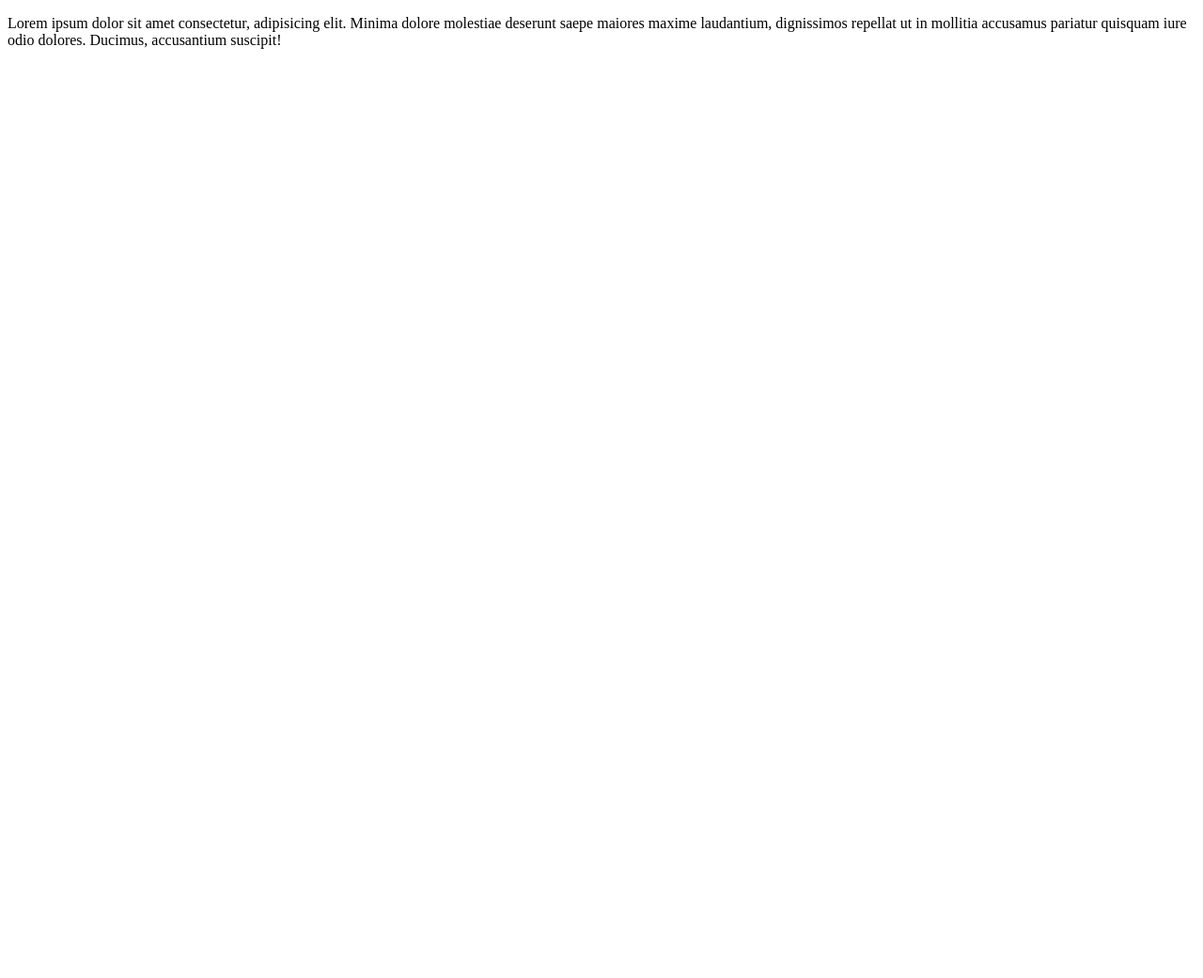
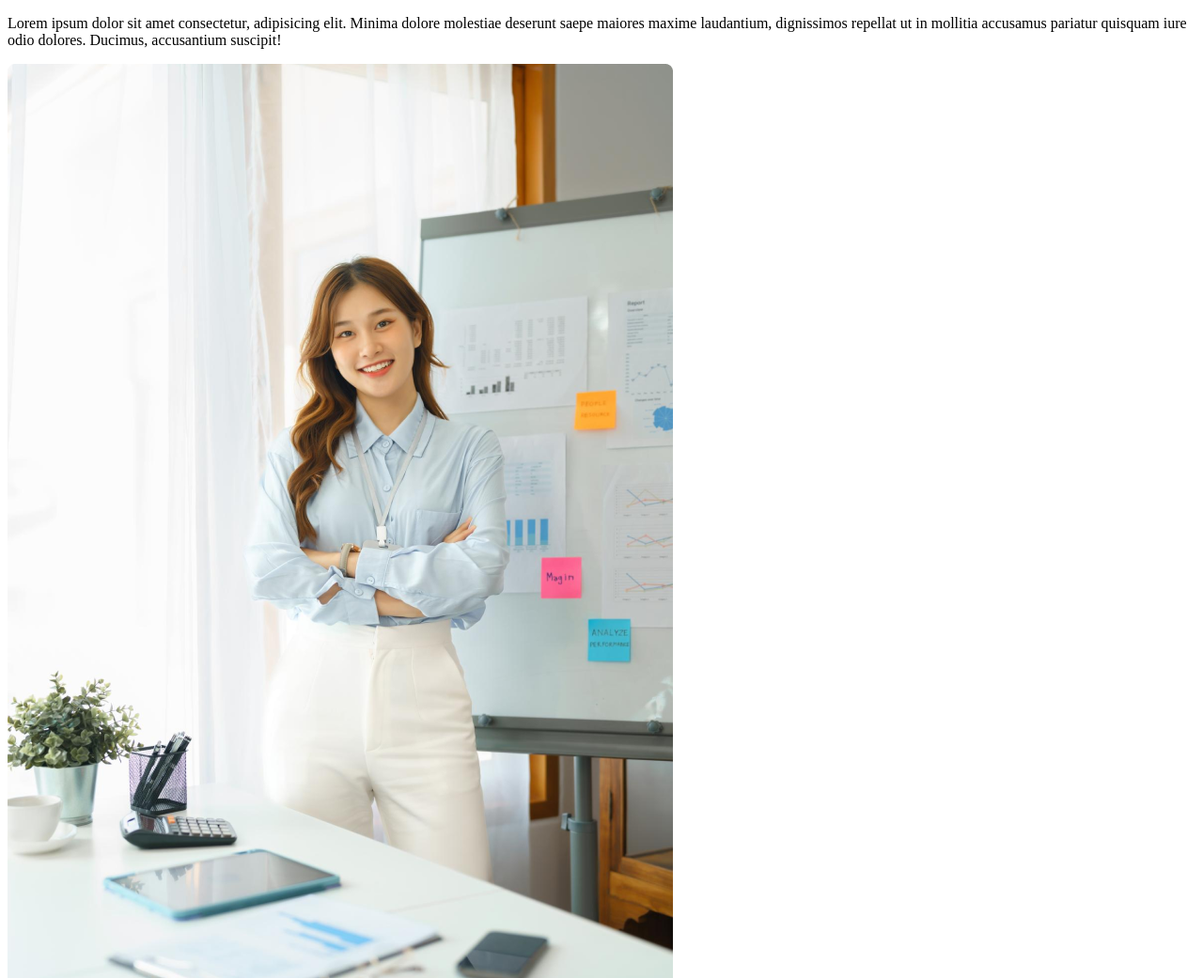
Before and after one commit to Mohammed4301/responsive-assignment, a plain HTML site: page index.html in a window 1280 px wide. Shown: the top 1041 px of the page at 94% size. Before the commit the page ends 800 px from the top, so only its background shows below. Drawn offline with Linux system fonts and the light colour scheme.

Commit message:
add this pic

```diff
--- a/index.html
+++ b/index.html
@@ -7,5 +7,6 @@
 </head>
 <body>
     <p>Lorem ipsum dolor sit amet consectetur, adipisicing elit. Minima dolore molestiae deserunt saepe maiores maxime laudantium, dignissimos repellat ut in mollitia accusamus pariatur quisquam iure odio dolores. Ducimus, accusantium suscipit!</p>
+    <img src="i/architect.png" alt="">
 </body>
 </html>
```
Also changed, not shown: i/architect.png (added).
